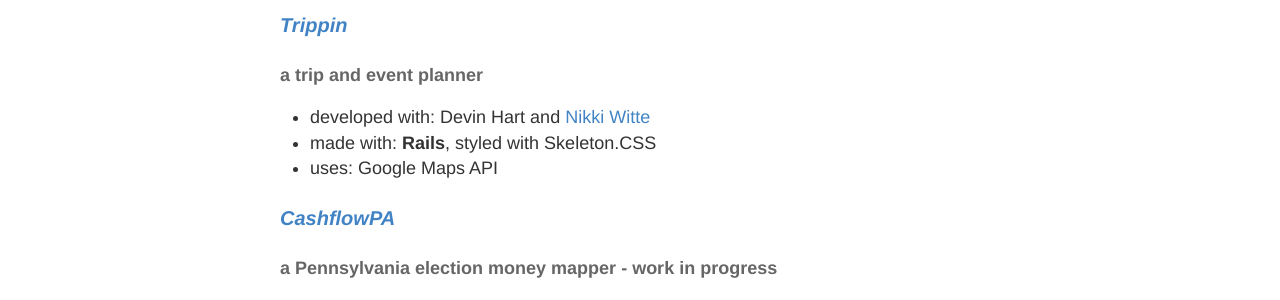
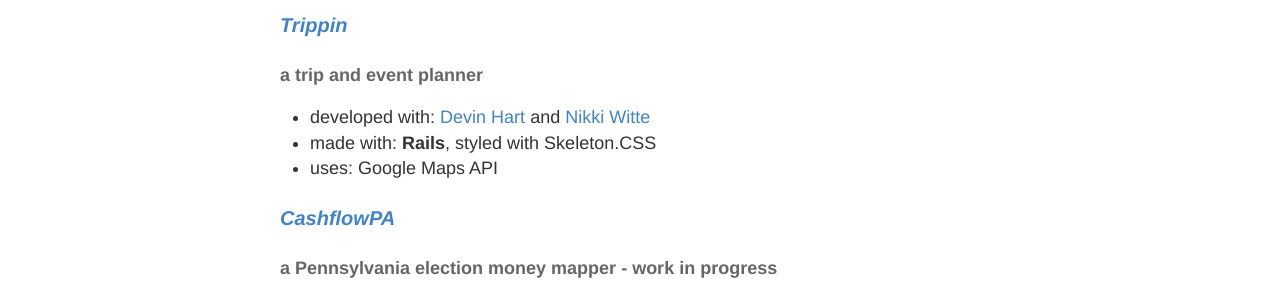
Before and after one commit to abraidotti/abraidotti.github.io, a Jekyll site: the page built from projects.md, in a window 1280 px wide. Shown: the part 457-757 px from the top of the page. Built offline with Jekyll 4.4.1, drawn with Linux system fonts in a browser that asks for light colours; part of the change alters nothing that is shown.

```diff
--- a/projects.md
+++ b/projects.md
@@ -13,7 +13,7 @@ permalink: /projects/
 
 ### *[Trippin](http://trippin-app.herokuapp.com)*
 #### a trip and event planner
-  * developed with: Devin Hart and [Nikki Witte](https://nwitte4.github.io/)
+  * developed with: [Devin Hart](https://devin-hart.github.io/) and [Nikki Witte](https://nwitte4.github.io/)
   * made with: **Rails**, styled with Skeleton.CSS
   * uses: Google Maps API
 
```
